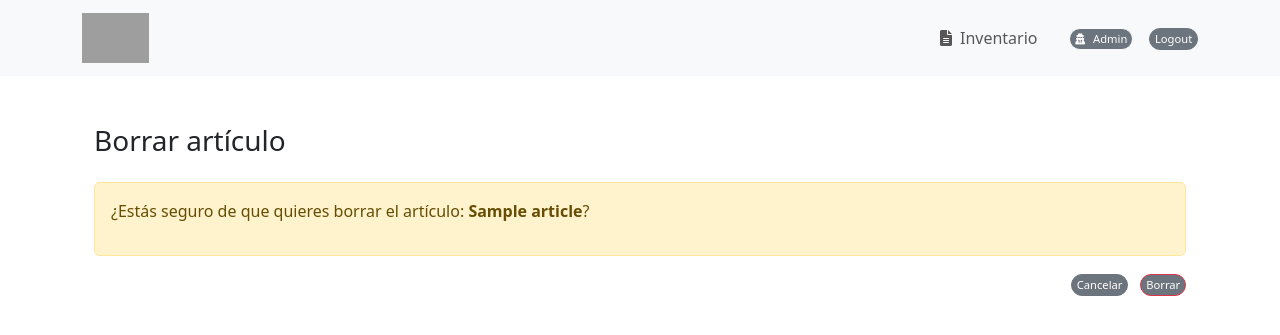
After one commit to R-dVL/lima, a Django app: page /inventory/delete/1/ in a window 1280 px wide. The commit adds this page. Shown: the top 335 px of the page. Run offline with Django 4.2, Linux system fonts and the light colour scheme; a user stored in the database is signed in; tables that the repository leaves empty hold one stand-in row (values such as "Sample post"); some libraries are stand-ins or nearby versions; grey boxes are pictures that could not be loaded.

Commit message:
General improvements (#2)

```diff
--- a/app/inventory/admin.py
+++ b/app/inventory/admin.py
@@ -8,8 +8,8 @@ class ArticleAdmin(admin.ModelAdmin):
     """
     Admin view: Article
     """
-    list_display = ('name', 'quantity_at_home', 'quantity_to_buy', 'price')
+    list_display = ('name', 'quantity', 'price')
     search_fields = ('name',)
-    list_filter = ('quantity_at_home',)
+    list_filter = ('quantity',)
 
 admin.site.register(Article, ArticleAdmin)
--- a/app/inventory/models.py
+++ b/app/inventory/models.py
@@ -10,8 +10,7 @@ class Article(models.Model):
 
     Attributes:
         name (str): The name of the article.
-        quantity_at_home (int): The quantity of the article currently at home.
-        quantity_to_buy (int): The quantity of the article that needs to be purchased.
+        quantity (int): The quantity of the article currently at home.
         price (Decimal, optional): The price of the article. It can be null or blank.
 
     Methods:
@@ -24,20 +23,19 @@ class Article(models.Model):
     """
 
     name = models.CharField(max_length=255)
-    quantity_at_home = models.IntegerField(default=0)
-    quantity_to_buy = models.IntegerField(default=0)
+    quantity = models.IntegerField(default=0)
     price = models.DecimalField(
         max_digits=10, decimal_places=2, null=True, blank=True
     )
 
-    # Methods for 'quantity_at_home'
+    # Methods for 'quantity'
     def increase_quantity(self, amount):
         """Increases the quantity of the article at home.
 
         Args:
             amount (int): The amount to increase the quantity by.
         """
-        self.quantity_at_home += amount
+        self.quantity += amount
         self.save()
 
     def decrease_quantity(self, amount):
@@ -46,27 +44,6 @@ class Article(models.Model):
         Args:
             amount (int): The amount to decrease the quantity by.
         """
-        if self.quantity_at_home > 0:
-            self.quantity_at_home -= amount
+        if self.quantity > 0:
+            self.quantity -= amount
         self.save()
-
-    # Methods for 'quantity_to_buy'
-    def add_to_buy(self, amount):
-        """Increases the quantity of the article to buy.
-
-        Args:
-            amount (int): The amount to increase the quantity to buy by.
-        """
-        self.quantity_to_buy += amount
-        self.save()
-
-    def remove_from_buy(self, amount):
-        """Decreases the quantity of the article to buy.
-
-        Args:
-            amount (int): The amount to decrease the quantity to buy by.
-            If the quantity is zero, no change occurs.
-        """
-        if self.quantity_to_buy > 0:
-            self.quantity_to_buy -= amount
-        self.save()
--- /dev/null
+++ b/app/inventory/templates/delete_article.html
@@ -0,0 +1,24 @@
+{% extends "base.html" %}
+{% load widget_tweaks %}
+{% block title %}
+    Borrar artículo | Inventario
+{% endblock %}
+{% block content %}
+
+<form method="post" action="">
+  {% csrf_token %}
+
+  <div class="container mt-5">
+    <h3 class="mb-4">Borrar artículo</h3>
+
+    <div class="alert alert-warning">
+      <p>¿Estás seguro de que quieres borrar el artículo: <strong>{{ article.name }}</strong>?</p>
+    </div>
+
+    <div class="form-footer text-end">
+      <a href="{% url 'article_list' %}" class="btn btn-secondary me-2">Cancelar</a>
+      <button type="submit" class="btn btn-danger">Borrar</button>
+    </div>
+  </div>
+</form>
+{% endblock %}
--- a/app/inventory/urls.py
+++ b/app/inventory/urls.py
@@ -12,16 +12,8 @@ from . import views
 
 urlpatterns = [
     path('', views.article_list, name='article_list'),
+    path('add/', views.add_article, name='add_article'),
     path('increase/<int:pk>/', views.increase_quantity, name='increase_quantity'),
     path('decrease/<int:pk>/', views.decrease_quantity, name='decrease_quantity'),
-    path(
-        'increase-to-buy/<int:pk>/',
-        views.increase_quantity_to_buy,
-        name='increase_quantity_to_buy'
-        ),
-    path(
-        'decrease-to-buy/<int:pk>/',
-        views.decrease_quantity_to_buy,
-        name='decrease_quantity_to_buy'
-    ),
+    path('delete/<int:pk>/', views.delete_article, name='delete_article'),
 ]
--- a/app/inventory/views.py
+++ b/app/inventory/views.py
@@ -3,7 +3,8 @@ Views for the 'Inventory' app.
 
 This module handles the logic for managing articles in the inventory.
 """
-
+from django import forms
+from django.urls import reverse
 from django.shortcuts import render, redirect, get_object_or_404
 from django.contrib.auth.decorators import login_required
 from .models import Article
@@ -54,34 +55,47 @@ def decrease_quantity(request, pk):  # pylint: disable=unused-argument
     item.decrease_quantity(1)
     return redirect('article_list')
 
+class ArticleForm(forms.ModelForm):
+    class Meta:
+        model = Article
+        fields = ['name', 'quantity']
+
 @login_required
-def increase_quantity_to_buy(request, pk):  # pylint: disable=unused-argument
+def add_article(request):
     """
-    Increase the quantity of an article to buy.
+    Handle the addition of a new article to the inventory.
 
     Args:
         request: The HTTP request object.
-        pk: The primary key of the article to increase to buy.
 
     Returns:
-        Redirects to the article list page.
+        Rendered HTML page for adding a new article or redirects to the article list.
     """
-    item = get_object_or_404(Article, pk=pk)
-    item.add_to_buy(1)
-    return redirect('article_list')
+    if request.method == 'POST':
+        form = ArticleForm(request.POST)
+        if form.is_valid():
+            form.save()
+            return redirect('article_list')
+    else:
+        form = ArticleForm()
+    return render(request, 'add_article.html', {'form': form})
 
 @login_required
-def decrease_quantity_to_buy(request, pk):  # pylint: disable=unused-argument
+def delete_article(request, pk):
     """
-    Decrease the quantity of an article to buy.
+    Handle the deletion of an article from the inventory.
 
     Args:
         request: The HTTP request object.
-        pk: The primary key of the article to decrease to buy.
+        pk: The primary key of the article to delete.
 
     Returns:
-        Redirects to the article list page.
+        Redirects to the article list page upon successful deletion.
     """
-    item = get_object_or_404(Article, pk=pk)
-    item.remove_from_buy(1)
-    return redirect('article_list')
+    article = get_object_or_404(Article, pk=pk)
+
+    if request.method == 'POST':
+        article.delete()
+        return redirect('article_list')
+
+    return render(request, 'delete_article.html', {'article': article})
--- a/app/server/settings.py
+++ b/app/server/settings.py
@@ -26,7 +26,7 @@ SECRET_KEY = 'django-insecure-h6^c64$6540elqq_ngu6)nnpa8)570ty)au7wjmjs8=nh=*qts
 DEBUG = True
 
 ALLOWED_HOSTS = ['*']
-CSRF_TRUSTED_ORIGINS = ['https://lima.rdvl-server.site']
+CSRF_TRUSTED_ORIGINS = ['https://lima.rdvl.net']
 
 # Application definition
 
@@ -40,6 +40,7 @@ INSTALLED_APPS = [
     'inventory.apps.InventoryConfig',
     'users.apps.UsersConfig',
     'bootstrap5',
+    'widget_tweaks'
 ]
 
 MIDDLEWARE = [
--- a/app/static/css/base.css
+++ b/app/static/css/base.css
@@ -1,4 +1,4 @@
-.btn-group .btn {
+.btn {
     border-radius: 20px; /* Ajusta este valor para un forma ovalada más pronunciada */
     background-color: #6c757d; /* Color gris */
     color: white; /* Color del texto */
@@ -6,25 +6,27 @@
     font-size: 0.7rem; /* Tamaño de fuente más pequeño */
 }
 
-.btn-group .btn.disabled {
+.btn.disabled {
     background-color: rgba(108, 117, 125, 0.5); /* Gris más claro con transparencia */
     color: rgba(255, 255, 255, 0.5); /* Color de texto más claro */
     pointer-events: none; /* Evitar clics en el botón deshabilitado */
-}
-
-.btn-group .btn:not(:last-child) {
-    border-right: none; /* Elimina el borde derecho del botón - para unificar la apariencia */
-}
-
-.btn-group .quantity {
-    margin-right: 20px; /* Aumenta el margen entre el valor y los botones */
 }
 
 @media (max-width: 576px) {
     .card h5 {
         font-size: 1.2rem; /* Tamaño de fuente más pequeño para móvil */
     }
-    .btn-group .btn {
+    .btn {
         font-size: 0.7rem; /* Ajustado el tamaño de los botones */
     }
 }
+
+.btn-circle {
+    width: 40px;
+    height: 40px;
+    border-radius: 50%;
+    display: flex;
+    justify-content: center;
+    align-items: center;
+    margin: 0 5px;
+}
--- a/requirements.txt
+++ b/requirements.txt
@@ -1,2 +1,3 @@
 django
 django-bootstrap-v5
+django-widget-tweaks
```
Also changed, not shown: app/inventory/templates/add_article.html (added, +63 -0 lines), app/inventory/templates/article_list.html (+28 -17 lines), 1 other file.
